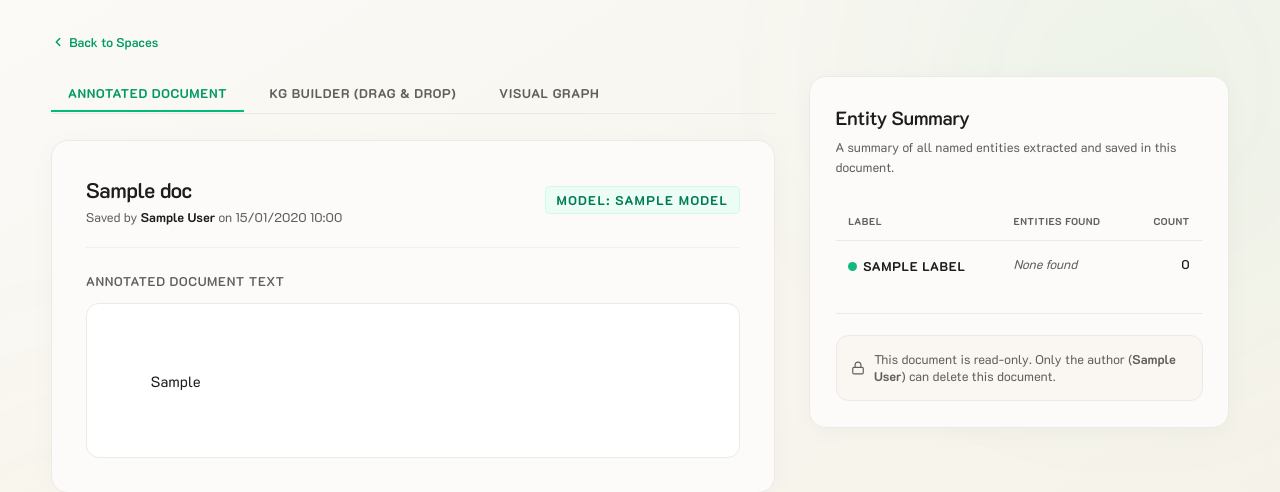
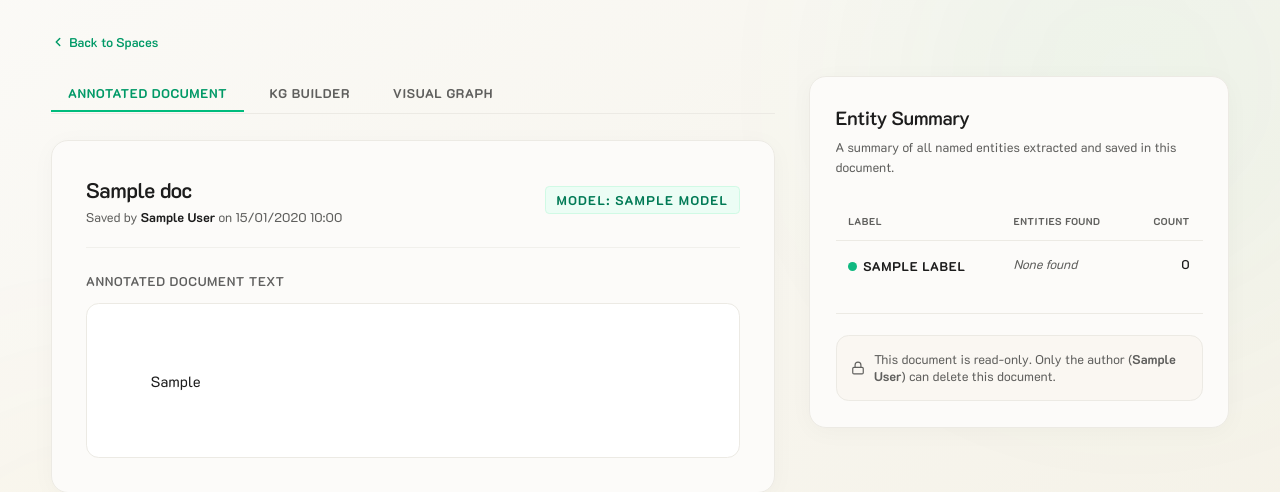
Before and after one commit to itsquockhang/STAR-FRAM, a FastAPI app: template src/templates/space_detail.html in a window 1280 px wide. Shown: the part 65-557 px from the top of the page. Run offline with FastAPI, Linux system fonts and the light colour scheme; the template is opened without the code that fills it: most values are stand-ins (such as "Sample title", 1, 10 or a date in 2020); parts of the project's set-up code (start-up, migrations or seed data) failed here and were passed over; some libraries are stand-ins or nearby versions.

Commit message:
fix(ui): update tab and button labels in space detail template

```diff
--- a/src/templates/space_detail.html
+++ b/src/templates/space_detail.html
@@ -68,7 +68,7 @@ vertical-align: super;
         </button>
         <button onclick="switchTab('kg-builder-tab')" id="btn-kg-builder-tab"
           class="px-4 py-2 text-xs font-bold uppercase tracking-wider border-b-2 border-transparent text-[#5f5f5d] hover:text-[#1c1c1c] transition-all cursor-pointer outline-none">
-          KG Builder (Drag & Drop)
+          KG Builder
         </button>
         <button onclick="switchTab('graph-tab')" id="btn-graph-tab"
           class="px-4 py-2 text-xs font-bold uppercase tracking-wider border-b-2 border-transparent text-[#5f5f5d] hover:text-[#1c1c1c] transition-all cursor-pointer outline-none">
@@ -125,7 +125,7 @@ vertical-align: super;
                 <path d="m5 3 1 2.5L8.5 6 6 7 5 9.5 4 7 1.5 6 4 5Z" />
                 <path d="m19 17 1 2.5 2.5.5-2.5 1-1 2.5-1-2.5-2.5-1 2.5-1Z" />
               </svg>
-              Auto-Extract KGs (GliNER2)
+              Auto-Extract KGs
             </button>
           </div>
         </div>
```
